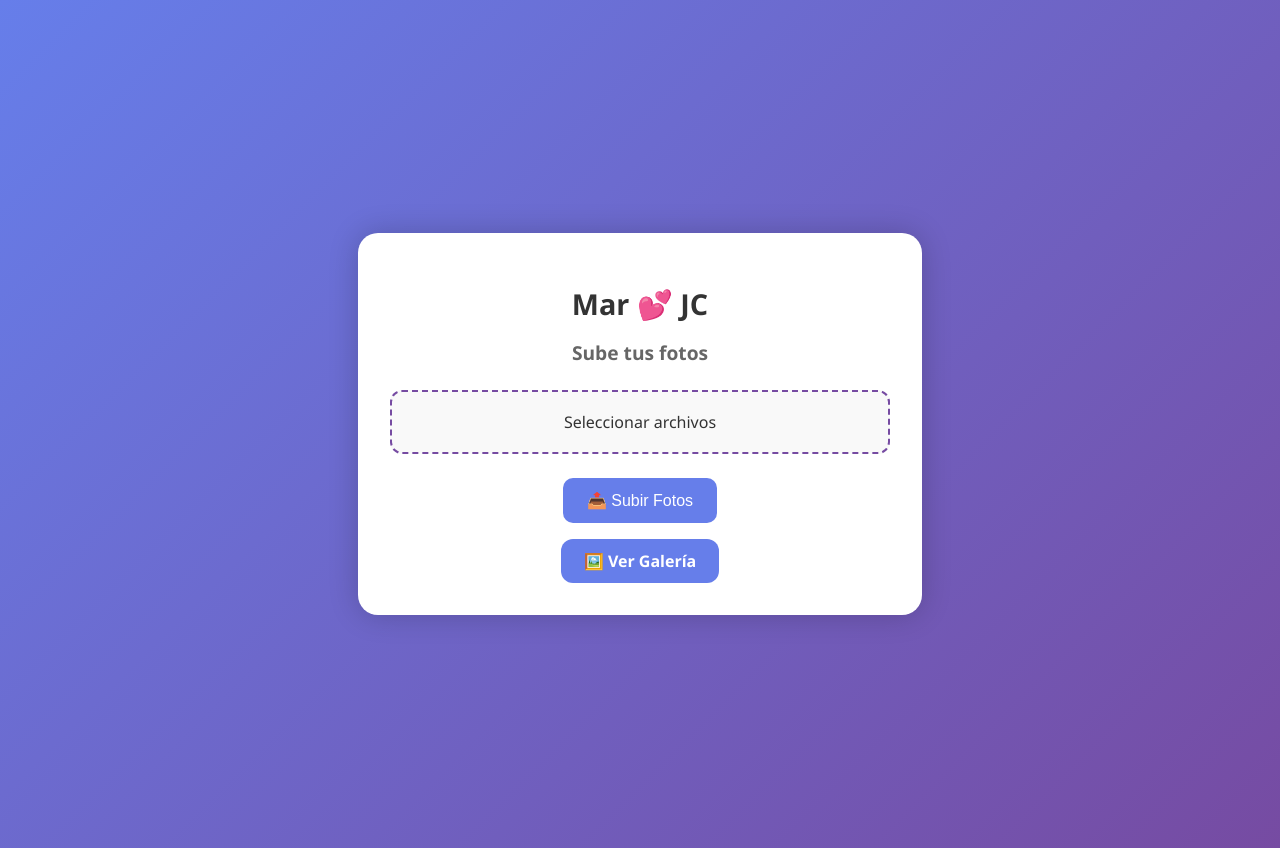
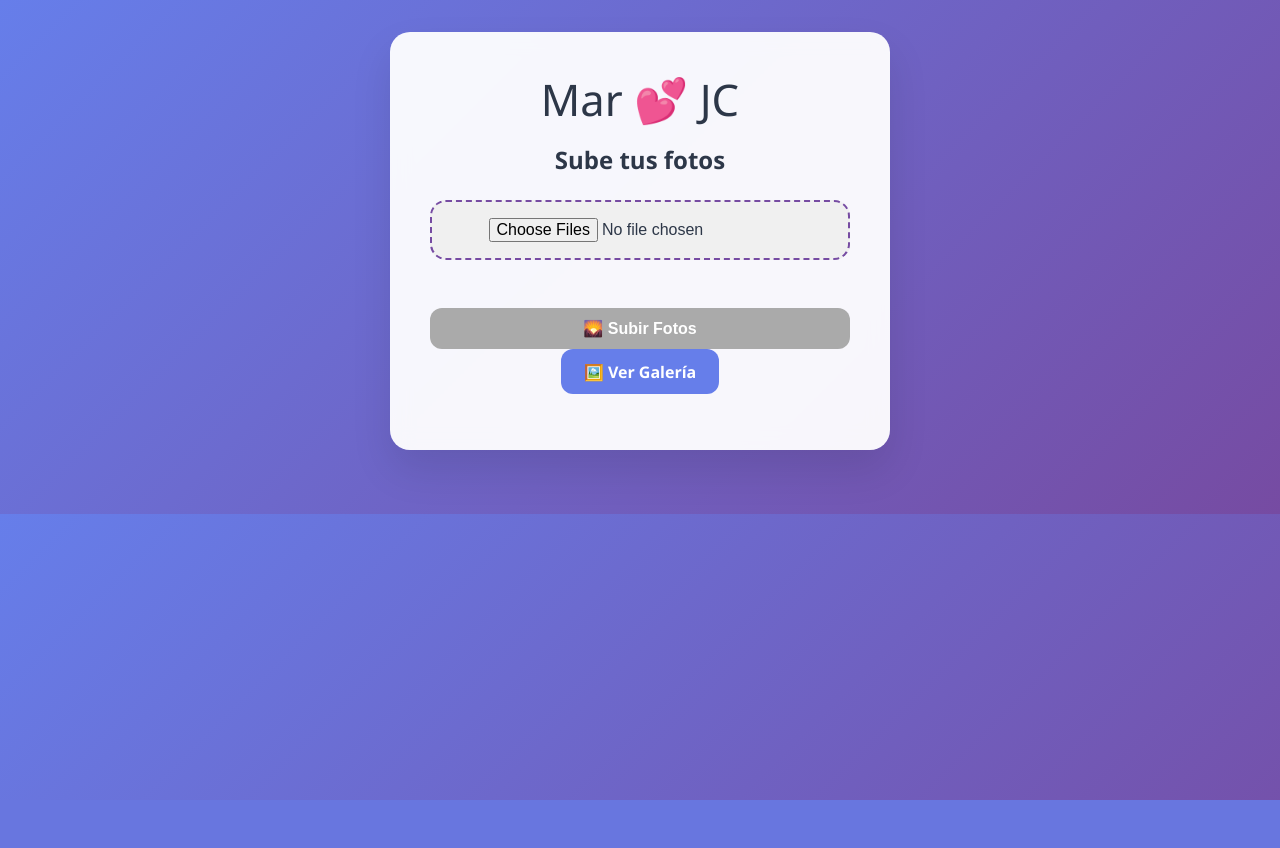
Before and after one commit to Nanrehr/fotos-boda, a Flask app: page / in a window 1280 px wide. After the commit the page ends 800 px from the top, so only its background shows below. Run offline with Flask 3, Linux system fonts and the light colour scheme.

Commit message:
Actualizar upload.html

```diff
--- a/templates/upload.html
+++ b/templates/upload.html
@@ -1,100 +1,53 @@
 <!DOCTYPE html>
 <html lang="es">
 <head>
-  <meta charset="UTF-8">
-  <title>📸 Subir Fotos - Mar 💕 JC</title>
-  <meta name="viewport" content="width=device-width, initial-scale=1.0">
+  <meta charset="UTF-8" />
+  <meta name="viewport" content="width=device-width,initial-scale=1.0" />
+  <title>📸 Sube tus fotos – Boda Mar & JC</title>
   <style>
+    * {margin: 0; padding: 0; box-sizing: border-box;}
     body {
       font-family: 'Segoe UI', sans-serif;
       background: linear-gradient(135deg, #667eea 0%, #764ba2 100%);
-      color: #333;
+      padding: 2rem 1rem;
+      color: #2d3748;
+    }
+    .header {
+      background: rgba(255,255,255,.95);
+      backdrop-filter: blur(10px);
+      border-radius: 20px;
+      padding: 2.5rem;
+      max-width: 500px;
+      margin: 0 auto 2rem;
+      text-align: center;
+      box-shadow: 0 20px 40px rgba(0,0,0,.1);
+    }
+    .heart {
+      font-size: 2.5rem;
+      animation: beat 2s infinite both;
+      margin-bottom: 1rem;
+    }
+    @keyframes beat {0%, 100% {transform: scale(1);} 50% {transform: scale(1.1);}}
+    h1 {margin-bottom: .5rem;}
+    form {
       display: flex;
-      justify-content: center;
-      align-items: center;
-      min-height: 100vh;
+      flex-direction: column;
+      gap: 1rem;
+      margin-top: 1.5rem;
+    }
+    .upload-box {
+      border: 2px dashed #764ba2;
       padding: 1rem;
+      border-radius: 16px;
+      background: #f0f0f0;
     }
-
-    .container {
-      background: #fff;
-      border-radius: 20px;
-      padding: 2rem;
-      box-shadow: 0 0 30px rgba(0,0,0,0.2);
-      text-align: center;
-      width: 100%;
-      max-width: 500px;
+    input[type="file"] {
+      display: block;
+      margin: 0 auto;
+      font-size: 1rem;
+      border: none;
+      background: transparent;
     }
-
-    h1 {
-      font-size: 1.8rem;
-      margin-bottom: 0.5rem;
-    }
-
-    h2 {
-      font-size: 1.2rem;
-      margin-bottom: 1.5rem;
-      color: #666;
-    }
-
-    .file-label {
-      display: block;
-      border: 2px dashed #764ba2;
-      padding: 1.2rem;
-      border-radius: 12px;
-      cursor: pointer;
-      margin-bottom: 1rem;
-      background: #f9f9f9;
-      transition: background 0.2s;
-    }
-
-    .file-label:hover {
-      background: #eee;
-    }
-
-    .file-input {
-      display: none;
-    }
-
-    .boton {
-      background: #667eea;
-      color: white;
-      padding: 0.8rem 1.5rem;
-      border: none;
-      border-radius: 10px;
-      font-size: 1rem;
-      cursor: pointer;
-      margin-top: 0.5rem;
-    }
-
-    .preview {
-      display: flex;
-      flex-wrap: wrap;
-      gap: 10px;
-      margin-top: 1rem;
-      justify-content: center;
-    }
-
-    .preview img {
-      width: 70px;
-      height: 70px;
-      object-fit: cover;
-      border-radius: 8px;
-      border: 1px solid #ccc;
-    }
-
-    .flash-success {
-      margin-top: 1rem;
-      color: green;
-      font-weight: bold;
-    }
-
-    .flash-error {
-      margin-top: 1rem;
-      color: red;
-      font-weight: bold;
-    }
-
     .btn {
       padding: .7rem 1.4rem;
       border: none;
@@ -107,57 +60,84 @@
       font-size: 1rem;
       background: #667eea;
       color: #fff;
+      text-decoration: none;
+      justify-content: center;
+    }
+    .btn:disabled {
+      background: #aaa;
+      cursor: not-allowed;
+    }
+    .preview {
+      display: flex;
+      flex-wrap: wrap;
+      justify-content: center;
       margin-top: 1rem;
-    text-decoration: none;
+      gap: 8px;
     }
-
-    .flash-info {
+    .preview img {
+      width: 60px;
+      height: 60px;
+      object-fit: cover;
+      border-radius: 8px;
+      box-shadow: 0 4px 8px rgba(0,0,0,0.1);
+    }
+    .messages {
       margin-top: 1rem;
-      color: #007bff;
-      font-weight: bold;
+      text-align: center;
+      font-size: 0.95rem;
     }
+    .success { color: green; }
+    .error { color: red; }
+    .info { color: #555; }
   </style>
 </head>
 <body>
-  <div class="container">
-    <h1>Mar 💕 JC</h1>
-    <h2>Sube tus fotos</h2>
+  <section class="header">
+    <div class="heart">Mar 💕 JC</div>
+    <h1>Sube tus fotos</h1>
 
     <form action="/upload" method="post" enctype="multipart/form-data">
-      <label class="file-label">
-        <input class="file-input" type="file" id="fotos" name="fotos" multiple accept="image/*" onchange="mostrarPreview()">
-        Seleccionar archivos
-      </label>
-
-      <div id="preview" class="preview"></div>
-
-      <button type="submit" class="boton">📤 Subir Fotos</button>
-      <div> </div>
-      <a href="/gallery" class="btn">🖼️ Ver Galería</a>
+      <div class="upload-box">
+        <input type="file" id="fotos" name="fotos" accept="image/*" multiple onchange="mostrarPreview()" />
+      </div>
+      <div class="preview" id="preview"></div>
+      <button class="btn" id="btnSubir" type="submit" disabled>🌄 Subir Fotos</button>
     </form>
 
+    <a href="/gallery" class="btn">🖼️ Ver Galería</a>
+
+    <div class="messages">
       {% with messages = get_flashed_messages(with_categories=true) %}
         {% if messages %}
           {% for category, message in messages %}
-          <div class="flash-{{ category }}">{{ message }}</div>
+            <p class="{{ category }}">{{ message }}</p>
           {% endfor %}
         {% endif %}
       {% endwith %}
     </div>
+  </section>
 
   <script>
     function mostrarPreview() {
+      const input = document.getElementById('fotos');
       const preview = document.getElementById('preview');
-      const archivos = document.getElementById('fotos').files;
+      const btn = document.getElementById('btnSubir');
       preview.innerHTML = '';
-      for (let i = 0; i < archivos.length; i++) {
+
+      if (input.files && input.files.length > 0) {
+        btn.disabled = false;
+
+        Array.from(input.files).forEach(file => {
           const reader = new FileReader();
-        reader.onload = function(e) {
+          reader.onload = e => {
             const img = document.createElement('img');
             img.src = e.target.result;
             preview.appendChild(img);
-        }
-        reader.readAsDataURL(archivos[i]);
+          };
+          reader.readAsDataURL(file);
+        });
+      } else {
+        btn.disabled = true;
       }
     }
   </script>
```
Lines whose indentation alone changed are shown as unchanged.
